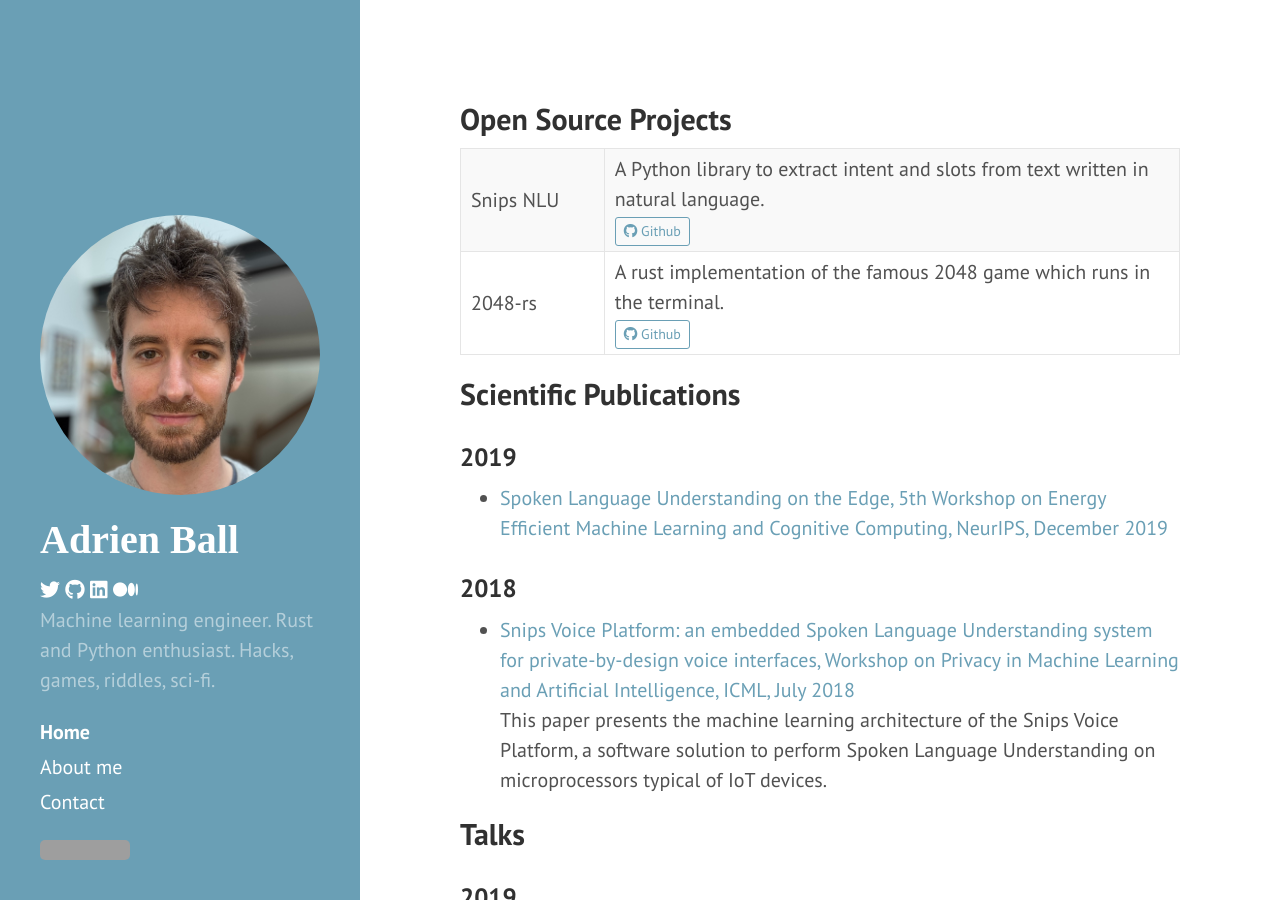
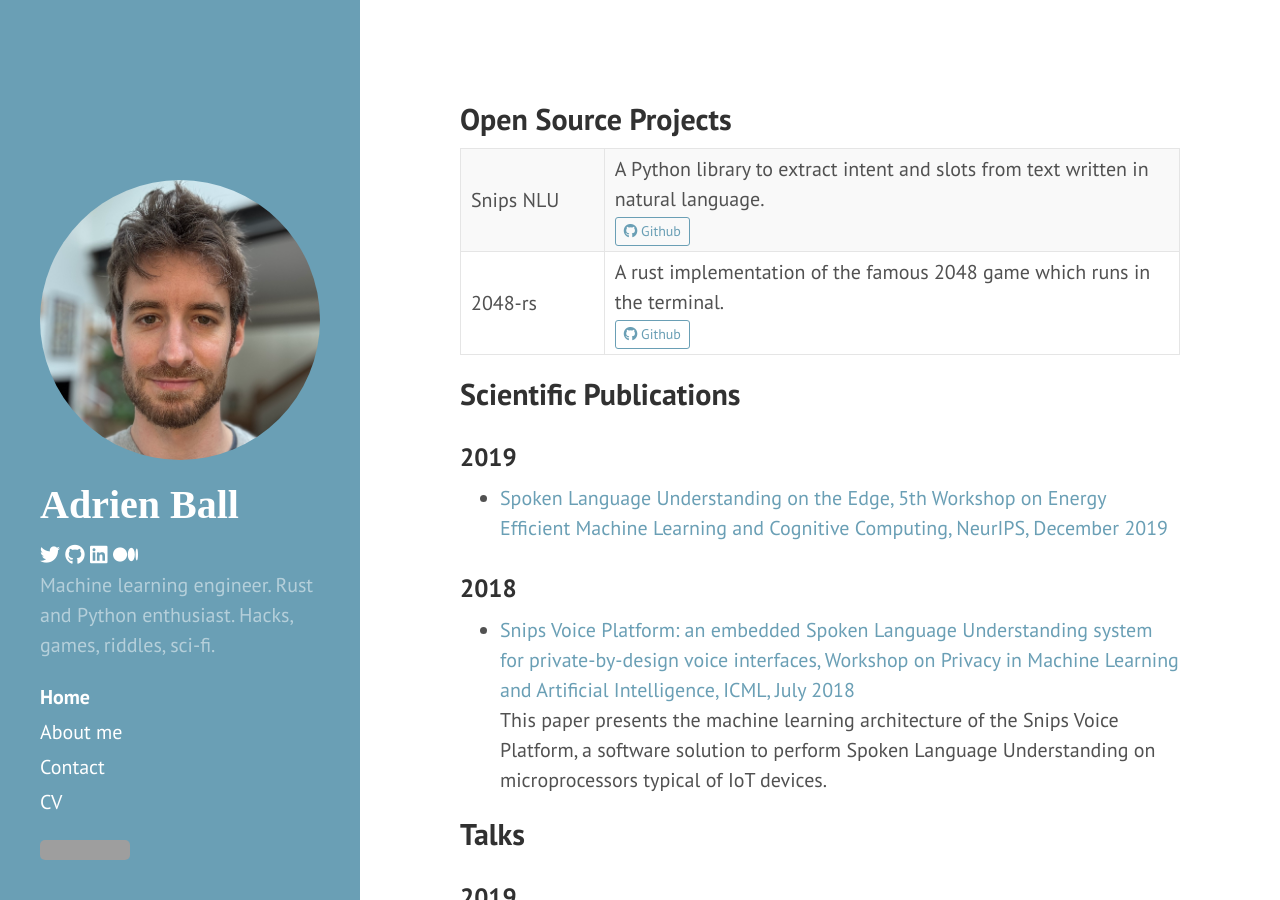
Before and after one commit to adrienball/adrienball.github.io, a Jekyll site: the page built from index.html, in a window 1280 px wide and 900 px high. Built offline with Jekyll 4.4.1, drawn with Linux system fonts in a browser that asks for light colours; nearby versions of some CDN libraries; some web fonts are replaced; the list of posts is cut into pages by our own code; grey boxes are pictures that could not be loaded.

Commit message:
Add CV link in sidebar

```diff
--- a/_includes/sidebar.html
+++ b/_includes/sidebar.html
@@ -33,6 +33,7 @@
           {% endif %}
         {% endif %}
       {% endfor %}
+      <a class="sidebar-nav-item" href="/assets/documents/cv-adrien-ball.pdf">CV</a>
 
     </nav>
 
```
Also changed, not shown: 1 other file.
